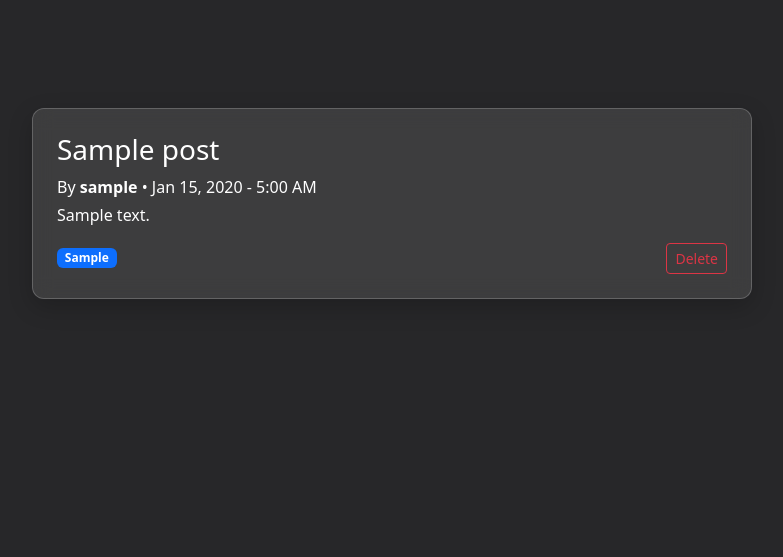
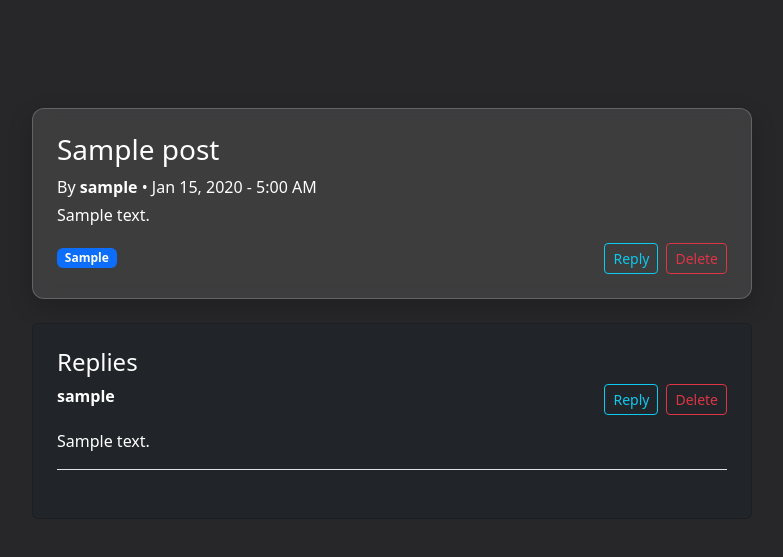
Before and after one commit to amiracle10/community-forum-website, a Django app: page /post/1/ in a window 1280 px wide. Shown: the part 56-613 px from the top of the page, without its empty margins (248-1031 px from the left). Run offline with Django 5.2, Linux system fonts and the light colour scheme; a user stored in the database is signed in; tables that the repository leaves empty hold one stand-in row (values such as "Sample post"); some libraries are stand-ins or nearby versions.

Commit message:
extra updates

```diff
--- a/community_forum/urls.py
+++ b/community_forum/urls.py
@@ -17,7 +17,7 @@ Including another URLconf
 from django.contrib import admin
 from django.urls import path
 from website_community_forum import views
-from website_community_forum.views import create_post, post_detail, delete_post
+from website_community_forum.views import create_post, post_detail, delete_post,search_posts
 
 
 urlpatterns = [
@@ -33,7 +33,9 @@ urlpatterns = [
     path('api/posts/', create_post, name='create_post'),
     path('post/<int:post_id>/', post_detail, name='post_detail'),
     path('post/<int:post_id>/delete/', delete_post, name='delete_post'),
-    path('simulate-online/', views.simulate_online_users),
     path('register/', views.register, name='register'),
+    path('reply/<int:reply_id>/delete/', views.delete_reply, name='delete_reply'),
+    path('search/', views.search_posts, name='search'),
+
 
 ]
--- a/website_community_forum/models.py
+++ b/website_community_forum/models.py
@@ -13,3 +13,14 @@ class Post(models.Model):
 
     def __str__(self):
         return self.title
+
+
+class Reply(models.Model):
+    user = models.ForeignKey(User, on_delete=models.CASCADE)
+    post = models.ForeignKey(Post, on_delete=models.CASCADE, related_name='replies')
+    parent = models.ForeignKey('self', null=True, blank=True, on_delete=models.CASCADE, related_name='children')
+    content = models.TextField()
+    created_at = models.DateTimeField(auto_now_add=True)
+
+    def __str__(self):
+        return f'Reply by {self.user.username} on {self.post.title}'
--- a/website_community_forum/templates/components/base.html
+++ b/website_community_forum/templates/components/base.html
@@ -19,22 +19,22 @@
           <span class="navbar-toggler-icon"></span>
         </button>
         <div class="collapse navbar-collapse justify-content-end align-center" id="main-nav">
-          <form action=""  class="d-none d-xlg-block">
-            <input type="search" placeholder="Search here ...">
-            <i class="fa fa-search"></i>
+          <form method="get" action="{% url 'search' %}" class="d-none d-lg-block">
+            <input type="search" name="q" placeholder="Search here..." class="form-control d-inline w-auto">
+            <i class="fa fa-search ms-2"></i>
           </form>
           <ul class="navbar-nav">
             <li class="nav-item">
-              <a class="nav-link" href="../discussions">Discussions</a>
+              <a class="nav-link" href="{% url 'discussions' %}">Discussions</a>
             </li>
             <li class="nav-item">
-              <a class="nav-link" href="../events">Events</a>
+              <a class="nav-link" href="{% url 'events' %}">Events</a>
             </li>
             <li class="nav-item">
-              <a class="nav-link" href="../topics">Topics</a>
+              <a class="nav-link" href="{% url 'topics' %}">Topics</a>
             </li>
             <li class="nav-item">
-              <a class="nav-link" href="../about">About</a>
+              <a class="nav-link" href="{% url 'about' %}">About</a>
             </li>
             <li class="nav-item d-xxl-none">
               <a class="nav-link" data-bs-toggle="collapse" href="#mobileOnlineUsers" role="button" aria-expanded="false" aria-controls="mobileOnlineUsers">
--- a/website_community_forum/templates/post_detail.html
+++ b/website_community_forum/templates/post_detail.html
@@ -6,17 +6,122 @@
   <div class="card reddit-card p-4 mb-4" style="width: 100%; max-width: 720px;">
     <h3>{{ post.title }}</h3>
     <p class="mb-1">
-      By <strong>{{ post.author }}</strong> • {{ post.created_at|date:"M d, Y - g:i A" }}</p>
+      By <strong>{{ post.author.username }}</strong> • {{ post.created_at|date:"M d, Y - g:i A" }}
+    </p>
     <p class="mb-3">{{ post.body }}</p>
+
     <div class="d-flex justify-content-between align-items-center">
       <span class="badge bg-primary">{{ post.category }}</span>
-      {% if user.is_authenticated and user == post.author %}
-        <form method="post" action="{% url 'delete_post' post.id %}">
-          {% csrf_token %}
-          <button type="submit" class="btn btn-sm btn-outline-danger">Delete</button>
-        </form>
-      {% endif %}
+      <div class="d-flex gap-2">
+        {% if user.is_authenticated %}
+          <button class="btn btn-sm btn-outline-info" onclick="toggleReplyForm('reply-to-post')">Reply</button>
+        {% endif %}
+        {% if user == post.author %}
+          <form method="post" action="{% url 'delete_post' post.id %}">
+            {% csrf_token %}
+            <button type="submit" class="btn btn-sm btn-outline-danger">Delete</button>
+          </form>
+        {% endif %}
+      </div>
     </div>
+
+    {% if user.is_authenticated %}
+      <form method="post" id="reply-to-post" class="mt-3 d-none">
+        {% csrf_token %}
+        <input type="hidden" name="parent_id" value="">
+        <div class="mb-3">
+          <textarea name="content" class="form-control" rows="3" placeholder="Reply to post..." required></textarea>
+        </div>
+        <button type="submit" class="btn btn-primary">Submit Reply</button>
+      </form>
+    {% endif %}
+  </div>
+
+  <div class="card bg-dark text-white p-4" style="width: 100%; max-width: 720px;">
+    <h4>Replies</h4>
+    <ul class="list-unstyled mb-3">
+      {% for reply in replies %}
+        <li class="mb-2 border-bottom pb-2">
+          <div class="d-flex justify-content-between align-items-start">
+            <div>
+              <strong>{{ reply.user.username }}</strong>
+              {% if reply.parent %}
+                <div class="text-info small">Replies to {{ reply.parent.user.username }}</div>
+              {% endif %}
+              <small class="text-muted d-block">– {{ reply.created_at|date:"g:i A" }}</small>
+              <p class="mb-0">{{ reply.content }}</p>
+            </div>
+            <div class="ms-2 d-flex gap-2">
+              {% if user.is_authenticated %}
+                <button class="btn btn-sm btn-outline-info" onclick="toggleReplyForm('reply-to-{{ reply.id }}')">Reply</button>
+              {% endif %}
+              {% if user == reply.user %}
+                <form method="post" action="{% url 'delete_reply' reply.id %}">
+                  {% csrf_token %}
+                  <button type="submit" class="btn btn-sm btn-outline-danger">Delete</button>
+                </form>
+              {% endif %}
+            </div>
+          </div>
+
+          {% if user.is_authenticated %}
+            <form method="post" id="reply-to-{{ reply.id }}" class="mt-2 d-none">
+              {% csrf_token %}
+              <input type="hidden" name="parent_id" value="{{ reply.id }}">
+              <div class="mb-2">
+                <textarea name="content" class="form-control" rows="2" placeholder="Reply to {{ reply.user.username }}" required></textarea>
+              </div>
+              <button type="submit" class="btn btn-sm btn-primary">Submit Reply</button>
+            </form>
+          {% endif %}
+
+          {% if reply.children %}
+            <ul class="list-unstyled ms-4 mt-2 border-start ps-3">
+              {% for child in reply.temp_children %}
+                <li class="mb-2">
+                  <strong>{{ child.user.username }}</strong>
+                  <div class="text-info small">Replies to {{ child.parent.user.username }}</div>
+                  <small class="text-muted d-block">– {{ child.created_at|date:"g:i A" }}</small>
+                  <p class="mb-0">{{ child.content }}</p>
+                  <div class="d-flex gap-2 mt-1">
+                    {% if user.is_authenticated %}
+                      <button class="btn btn-sm btn-outline-info" onclick="toggleReplyForm('reply-to-{{ child.id }}')">Reply</button>
+                    {% endif %}
+                    {% if user == child.user %}
+                      <form method="post" action="{% url 'delete_reply' child.id %}">
+                        {% csrf_token %}
+                        <button type="submit" class="btn btn-sm btn-outline-danger">Delete</button>
+                      </form>
+                    {% endif %}
+                  </div>
+                  {% if user.is_authenticated %}
+                    <form method="post" id="reply-to-{{ child.id }}" class="mt-2 d-none">
+                      {% csrf_token %}
+                      <input type="hidden" name="parent_id" value="{{ child.id }}">
+                      <div class="mb-2">
+                        <textarea name="content" class="form-control" rows="2" placeholder="Reply to {{ child.user.username }}" required></textarea>
+                      </div>
+                      <button type="submit" class="btn btn-sm btn-primary">Submit Reply</button>
+                    </form>
+                  {% endif %}
+                </li>
+              {% endfor %}
+            </ul>
+          {% endif %}
+        </li>
+      {% empty %}
+        <li class="text-muted">No replies yet.</li>
+      {% endfor %}
+    </ul>
   </div>
 </div>
+
+<script>
+  function toggleReplyForm(id) {
+    const form = document.getElementById(id);
+    if (form) {
+      form.classList.toggle('d-none');
+    }
+  }
+</script>
 {% endblock %}
--- a/website_community_forum/views.py
+++ b/website_community_forum/views.py
@@ -7,10 +7,12 @@ from django.views.decorators.csrf import csrf_exempt
 from django.contrib.auth.decorators import login_required
 from django.http import JsonResponse, HttpResponseForbidden
 import json
-from .models import Post
+from .models import Post, Reply
 from django.utils.timezone import now
 from django.http import HttpResponse
 from .forms import RegisterForm
+from django.utils import timezone
+from django.db.models import Q
 
 
 # Create your views here.
@@ -38,9 +40,11 @@ def forum_category(request, category):
 def discussion_board(request):
     online_users = get_online_users()
     recent_posts = Post.objects.order_by('-created_at')[:5]
+    all_posts = Post.objects.all().order_by('-created_at')
     return render(request,'discussions.html',{
         'online_users': online_users,
-        'recent_posts': recent_posts
+        'recent_posts': recent_posts,
+        'all_posts': all_posts
 
     } )
 
@@ -175,6 +179,8 @@ def post_detail(request, post_id):
 
 @login_required
 def delete_post(request, post_id):
+    online_users = get_online_users()
+    recent_posts = Post.objects.order_by('-created_at')[:5]
     post = get_object_or_404(Post, id=post_id)
     if request.user != post.author:
         return HttpResponseForbidden()
@@ -184,7 +190,72 @@ def delete_post(request, post_id):
         return redirect('forum_category', category=post.category)
 
 
-def simulate_online_users(request):
-    for user in User.objects.all():
-        cache.set(f'seen_{user.id}', now())
-    return HttpResponse("ready!.")
+
+def post_detail(request, post_id):
+    post = get_object_or_404(Post, id=post_id)
+    online_users = get_online_users()
+    recent_posts = Post.objects.order_by('-created_at')[:5]
+
+    if request.method == 'POST':
+        content = request.POST.get('content')
+        parent_id = request.POST.get('parent_id')
+        parent_reply = Reply.objects.filter(id=parent_id).first() if parent_id else None
+
+        Reply.objects.create(
+            user=request.user,
+            post=post,
+            content=content,
+            parent=parent_reply
+        )
+        return redirect('post_detail', post_id=post.id)
+
+    all_replies = Reply.objects.filter(post=post).select_related('user', 'parent').order_by('created_at')
+
+    reply_map = {}
+    top_level_replies = []
+
+    for reply in all_replies:
+        reply.temp_children = []
+        reply_map[reply.id] = reply
+        if reply.parent_id is None:
+            top_level_replies.append(reply)
+
+    for reply in all_replies:
+        if reply.parent_id:
+            parent = reply_map.get(reply.parent_id)
+            if parent:
+                parent.temp_children.append(reply)
+
+    return render(request, 'post_detail.html', {
+        'post': post,
+        'replies': top_level_replies,
+        'online_users': online_users,
+        'recent_posts': recent_posts
+    })
+
+
+def delete_reply(request, reply_id):
+    reply = get_object_or_404(Reply, id=reply_id)
+    if request.user != reply.user:
+        return HttpResponseForbidden()
+
+    if request.method == 'POST':
+        post_id = reply.post.id
+        reply.delete()
+        return redirect('post_detail', post_id=post_id)
+
+def search_posts(request):
+    query = request.GET.get('q')
+    if not query:
+        return redirect('index')
+    posts = Post.objects.filter(Q(title__icontains=query)).order_by('-created_at') if query else []
+
+    online_users = get_online_users()
+    recent_posts = Post.objects.order_by('-created_at')[:5]
+
+    return render(request, 'search_results.html', {
+        'query': query,
+        'posts': posts,
+        'online_users': online_users,
+        'recent_posts': recent_posts,
+    })
```
Also changed, not shown: website_community_forum/templates/discussions.html (+18 -6 lines), website_community_forum/templates/search_results.html (added, +28 -0 lines).
